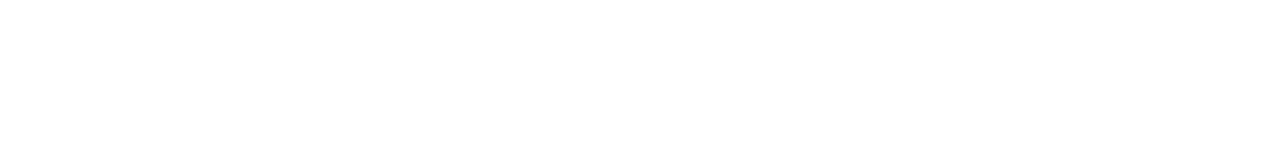
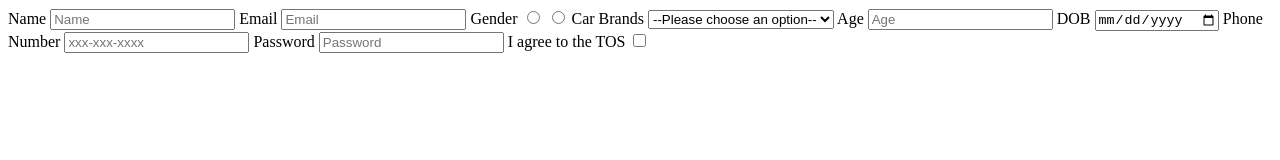
Before and after one commit to acciojob/signup-form-car-sarang-j-lab, a website: page main.html in a window 1280 px wide. Drawn offline with Linux system fonts and the light colour scheme.

Commit message:
created a submission

```diff
--- a/main.html
+++ b/main.html
@@ -7,6 +7,39 @@
 </head>
 
 <body>
+	<form>
+		<label for="name">Name</label>
+		<input type="text" id="name" required placeholder="Name"/>
+
+		<label for="email">Email</label>
+		<input type="email" id="email" required placeholder="Email"/>
+
+		<label for="gender">Gender</label>
+		<input type="radio" id="gender_m" name="gender"/>
+		<input type="radio" id="gender_f" name="gender"/>
+
+		<label>Car Brands</label>
+		<select>
+			<option>--Please choose an option--</option>
+		</select>
+
+		<label for="age">Age</label>
+		<input type="number" id="age" placeholder="Age"/>
+
+		<label for="dob">DOB</label>
+		<input type="date" id="dob" required/>
+
+		<label for="tel">Phone Number</label>
+		<input type="tel" id="dob" placeholder="xxx-xxx-xxxx"/>
+
+		<label for="password">Password</label>
+		<input type="password" id="password" placeholder="Password" required/>
+
+		<labdel for="tos">I agree to the TOS</labdel>
+		<input type="checkbox" id="tos" required/>
+
+	</form>
+
 	<!-- the entire body must be written by student -->
     <script type="text/javascript" src="./script.js">
 </script>
```
